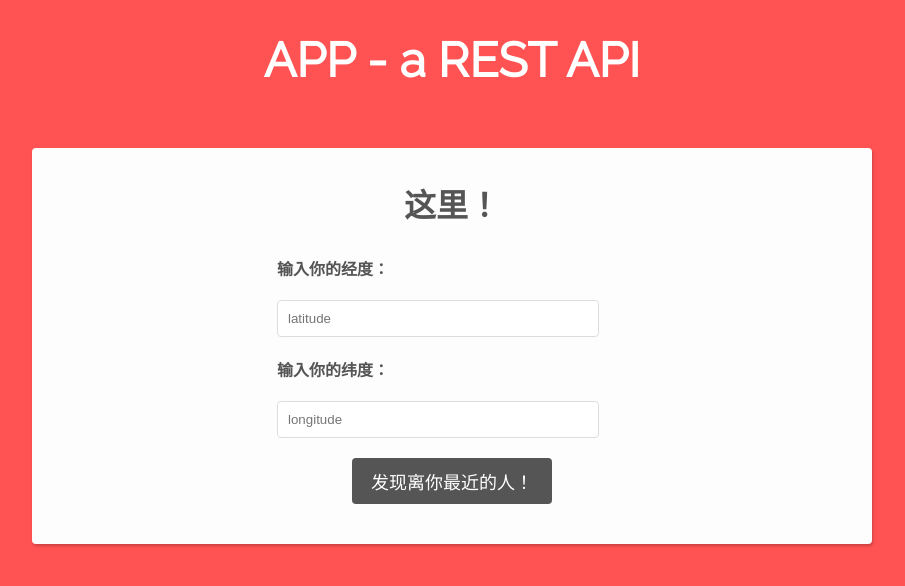
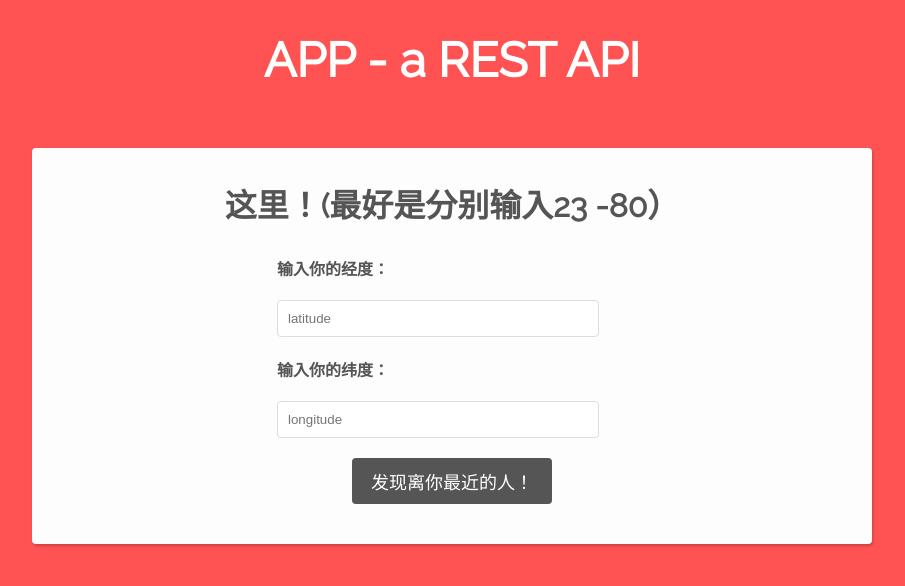
Before and after one commit to lmislm/REST_react, a website: page public/index.html in a window 1280 px wide. Shown: the whole page, without its empty margins (188-1093 px from the left). Drawn offline with nearby package versions, Linux system fonts and the light colour scheme.

Commit message:
add detail

```diff
--- a/public/index.html
+++ b/public/index.html
@@ -9,7 +9,7 @@
 <body>
     <h1 class="title">APP - a REST API</h1>
     <div id="homepage">
-        <h1>这里！</h1>
+        <h1>这里！(最好是分别输入23 -80）</h1>
         <div id="apps"></div>
     </div>
 
```
Also changed, not shown: README.md.
